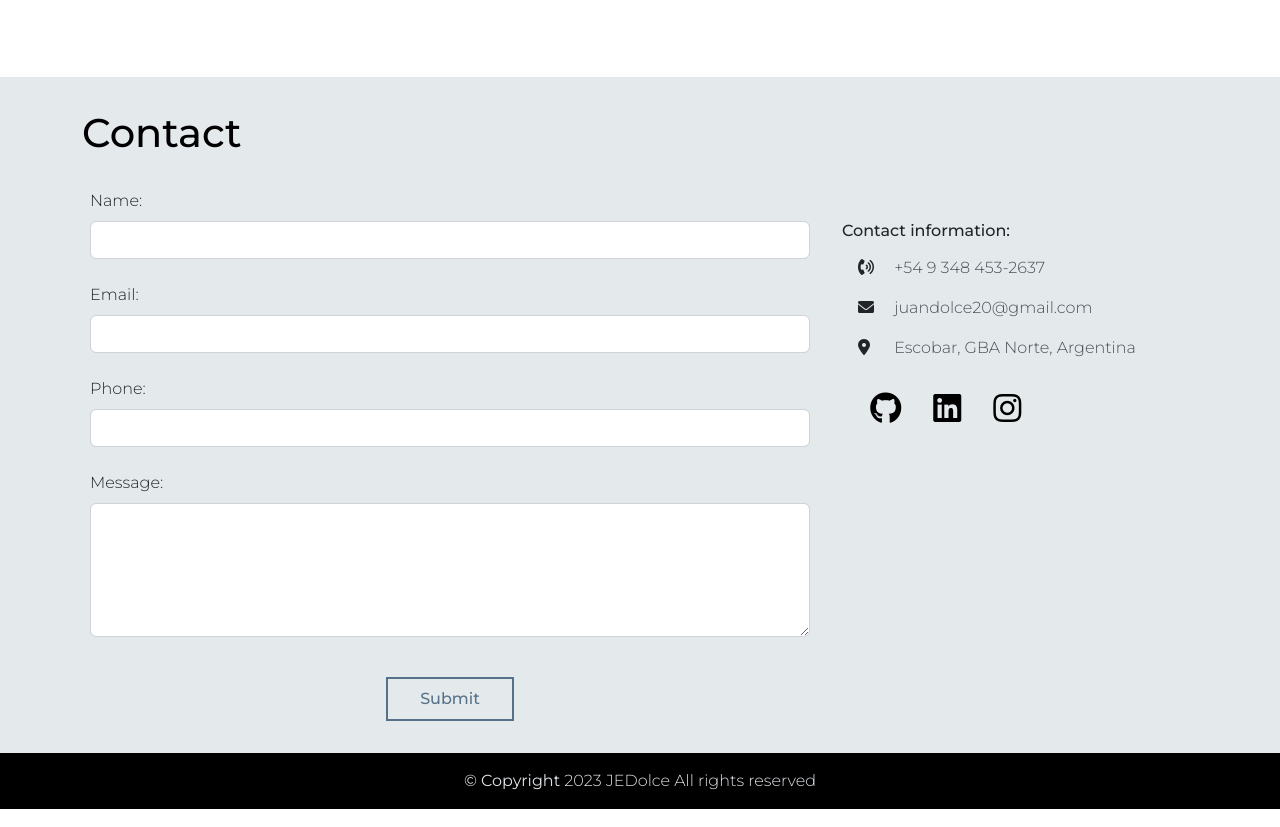
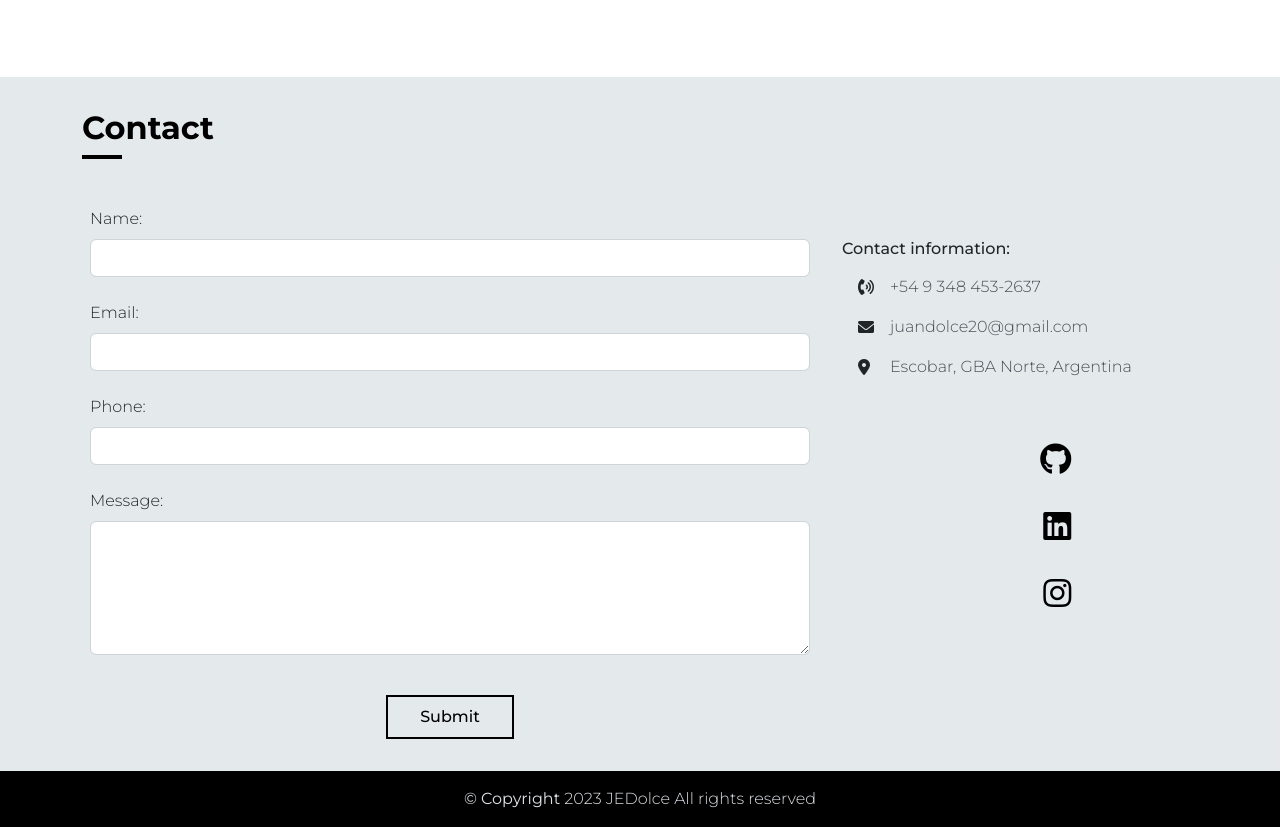
Before and after one commit to JEDolce/jedolce.github.io, a website: page index.html in a window 1280 px wide. Shown: the part 2534-3361 px from the top of the page. Drawn offline with Linux system fonts and the light colour scheme.

Commit message:
Contact Responsive

```diff
--- a/index.html
+++ b/index.html
@@ -203,7 +203,7 @@
         <div class="heading-line"></div>
       </div>
       <div class="row">
-        <div class="col-md-8">
+        <div class="col-md-7 col-lg-8">
           <form action="mx-3" id="form">
             <div class="mb-4 mx-2" id="field">
               <label class="form-label" for="from_name">Name:</label>
@@ -222,11 +222,11 @@
               <textarea class="form-control" name="message" id="message" cols="30" rows="5"></textarea>
             </div>
             <div class="text-center">
-              <input class="button-dark btn-input" type="submit" id="button" value="Submit">
+              <input class="button btn-input" type="submit" id="button" value="Submit">
             </div>
           </form>
         </div>
-        <div class="col-md-4 contact-info">
+        <div class="col-md-5 col-lg-4 contact-info">
           <h6>Contact information:</h6>
           <ul class="list-inline company-list">
             <li>
@@ -242,7 +242,7 @@
               <a href="#">Escobar, GBA Norte, Argentina</a>
             </li>
           </ul>
-          <div class="col-lg-7 col-md-6 icons-container">
+          <div class="col-lg-8 icons-container">
             <div class="media-icon">
               <a href="https://github.com/jedolce" target="_blank"><i class="fab fa-github"></i></a>
             </div>
--- a/styles/sections/_contact.scss
+++ b/styles/sections/_contact.scss
@@ -2,9 +2,18 @@
 @use '../components/mixins' as *;
 
 .contact {
-    padding-top: 2rem;
+    padding: 2rem 0 1rem 0;
     background-color: rgba(123, 143, 161, 0.2);
-    padding-bottom: 1rem;
+
+    .title {
+        margin-bottom: 3rem;
+        text-align: center;
+
+        h1 {
+            font-weight: 700;
+            font-size: 2rem;
+        }
+    }
 
     .contact-info {
         margin-top: 2rem;
@@ -47,3 +56,51 @@
         }
     }
 }
+
+@include media-breakpoint-up(md) {
+
+    .contact {
+
+        .title {
+            text-align: start;
+
+            .heading-line {
+                width: 40px;
+                height: 4px;
+                background-color: $black;
+            }
+        }
+
+        .contact-info {
+            padding-right: 0;
+
+            ul {
+
+                li {
+                    display: flex;
+
+
+                    i {
+                        margin-top: 0.25rem;
+                    }
+                }
+            }
+        }
+
+        .icons-container {
+            margin-top: 3rem;
+            flex-direction: column;
+            align-items: center;
+        }
+    }
+}
+
+@include media-breakpoint-up(lg) {
+
+    .contact {
+
+        .icons-container {
+            align-items: flex-end;
+        }
+    }
+}
```
Also changed, not shown: styles/style.css, 1 other file.
